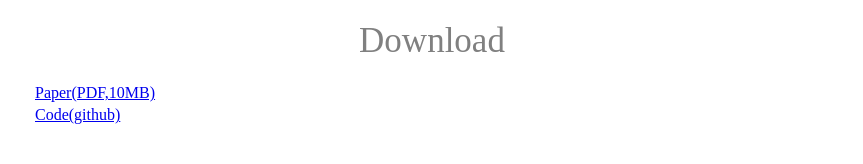
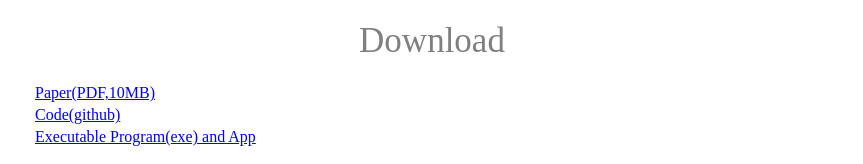
Before and after one commit to yifeiyu225/on-the-flySfMv2.github.io, a plain HTML site: page index.html in a window 1280 px wide. Shown: the part 980-1144 px from the top of the page, without its empty margins (208-1071 px from the left). Drawn offline with Linux system fonts and the light colour scheme.

Commit message:
Update index.html

```diff
--- a/index.html
+++ b/index.html
@@ -166,6 +166,9 @@
             </tr>
             <tr>
                 <td colspan="5"><a href="https://github.com/RayShark0605/On_the_fly_SfM" color="blue">Code(github)</a></td>
+            </tr>
+			<tr>
+                <td colspan="5"><a href="https://sygant.github.io/onthefly/" color="blue">Executable Program(exe) and App</a></td>
             </tr>
         </table>
     </div>
```
